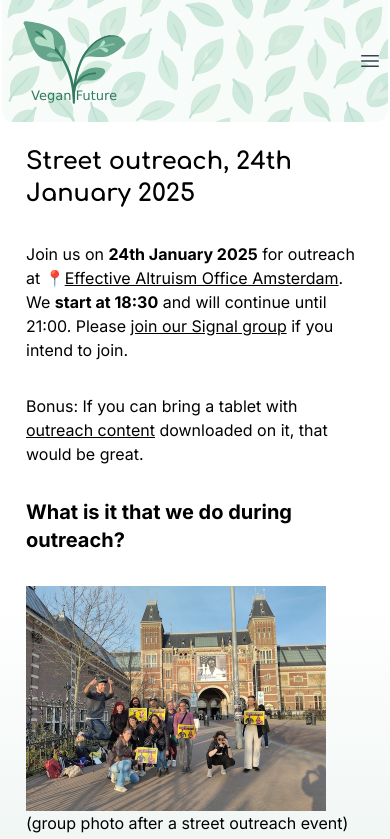
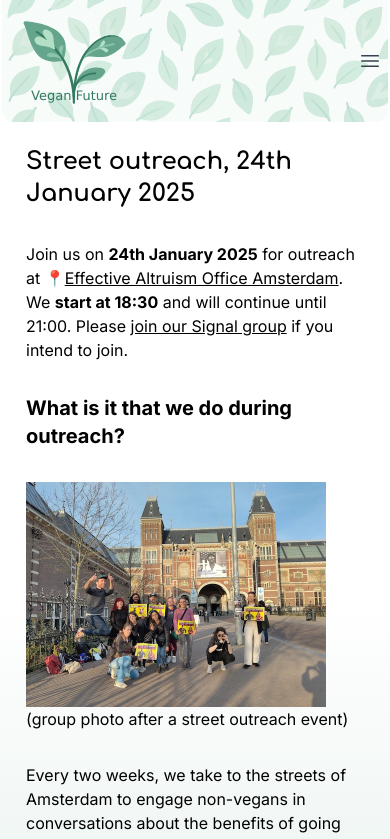
Before and after one commit to veganfuture/veganfuture.org, a Next.js app: page /street_outreach/0 in a window 390 px wide. Shown: the top 839 px of the page. Built offline with nearby package versions, Linux system fonts and the light colour scheme.

Commit message:
Remove text about tablets from event page

```diff
--- a/app/street_outreach/[event_id]/page.tsx
+++ b/app/street_outreach/[event_id]/page.tsx
@@ -55,11 +55,6 @@ export default function EventPage({
         <Link href="/join_us">join our Signal group</Link> if you intend to
         join.
       </div>
-      <div className="p-4">
-        Bonus: If you can bring a tablet with{" "}
-        <Link href="/content">outreach content</Link> downloaded on it, that
-        would be great.
-      </div>
       <div className="text-xl font-bold p-4">
         What is it that we do during outreach?
       </div>
```
